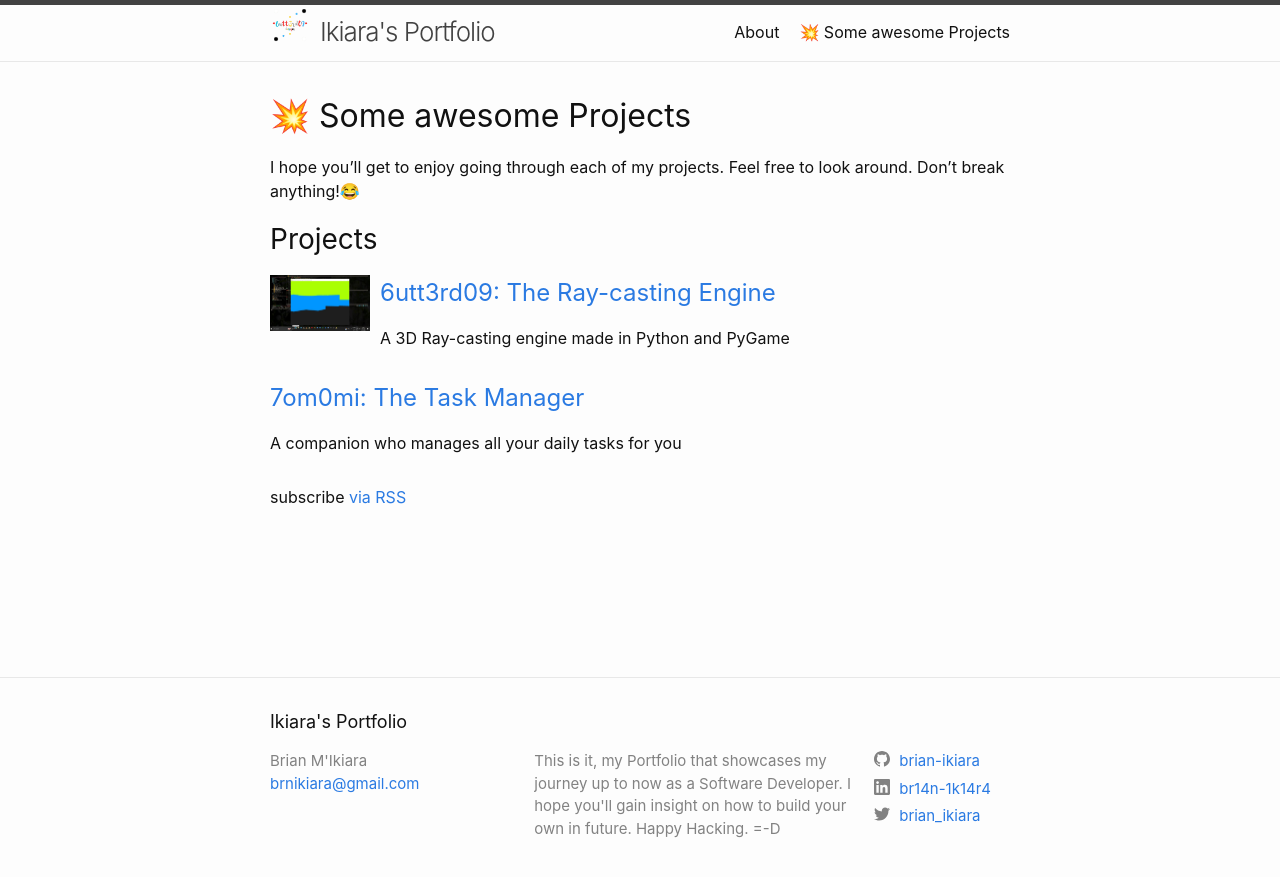
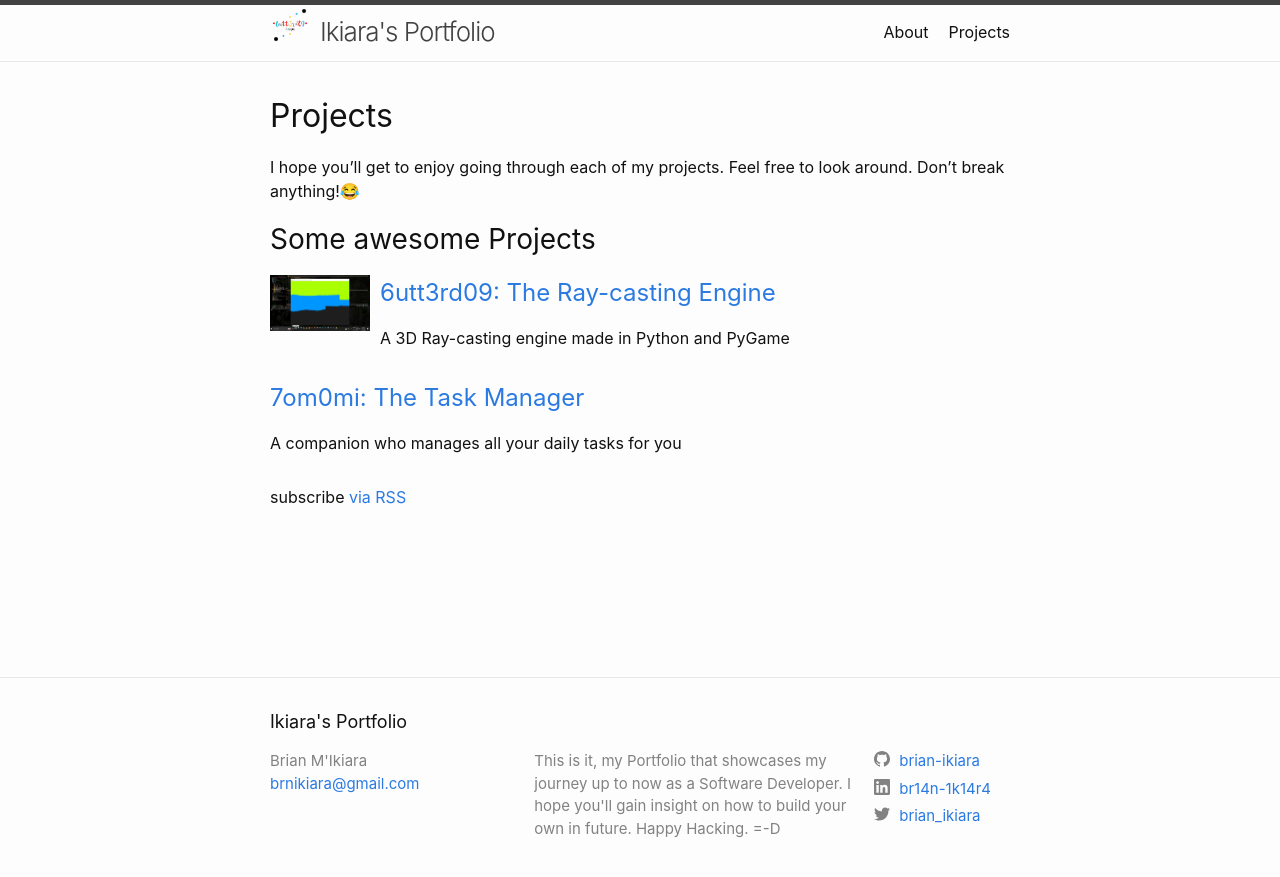
Before and after one commit to brian-ikiara/brian-ikiara.github.io, a Jekyll site: the page built from projects.md, in a window 1280 px wide. Shown: the top 877 px of the page. Built offline with Jekyll 4.4.1, drawn with Linux system fonts in a browser that asks for light colours.

Commit message:
:space_invader: Fixed the Projects title
I managed to add a few changes to the projects URL and added them
under the Jekyll Updates category. That's because we couldn't
access the files in _projects.

```diff
--- a/_layouts/home.html
+++ b/_layouts/home.html
@@ -16,7 +16,9 @@ layout: default
       <li>
         {%- assign date_format = site.minima.date_format | default: "%b %-d, %Y" -%}
         <span class="post-meta">{{ post.date | date: date_format }}</span>
-        <img src="{{ post.thumbnail | relative_url }}" alt="{{ post.title }}" class="thumbnail">
+        {%- if post.thumbnail -%}
+          <img src="{{ post.thumbnail | relative_url }}" alt="{{ post.title }}" class="thumbnail">
+        {%- endif -%}
         <h3>
           <a class="post-link" href="{{ post.url | relative_url }}">
             {{ post.title | escape }}
--- a/_layouts/post.html
+++ b/_layouts/post.html
@@ -11,7 +11,7 @@ layout: default
         {{ page.date | date: date_format }}
       </time>
       {%- if page.author -%}
-        • <span itemprop="author" itemscope itemtype="http://schema.org/Person"><span class="p-author h-card" itemprop="name">{{ page.author }}</span></span>
+        * <span itemprop="author" itemscope itemtype="http://schema.org/Person"><span class="p-author h-card" itemprop="name">{{ page.author }}</span></span>
       {%- endif -%}
     </p>
   </header>
--- a/_layouts/project.html
+++ b/_layouts/project.html
@@ -10,7 +10,7 @@ layout: default
   {{ content }}
 
   {%- if site.projects.size > 0 -%}
-    <h2 class="post-list-heading">{{ page.list_title | default: "Projects" }}</h2>
+    <h2 class="post-list-heading">{{ page.list_title | default: "Some awesome Projects" }}</h2>
     <ul class="post-list">
       {%- for project in site.projects -%}
       <li>
--- a/projects.md
+++ b/projects.md
@@ -1,6 +1,6 @@
 ---
 layout: project
-title: '💥 Some awesome Projects'
+title: Projects
 permalink: /projects/
 ---
 
```
Also changed, not shown: _projects/2023-06-12-6utt3rd09.md (renamed from _projects/6utt3rd09.md, +1 -0 lines), _projects/2023-10-06-7om0mi.md (added, +15 -0 lines), _projects/7om0mi.md (deleted, +0 -6 lines).
